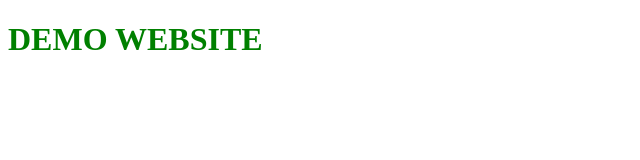
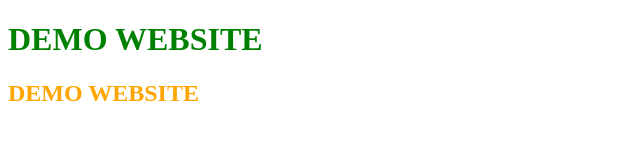
Before and after one commit to shivapuranik/Demorepository, a plain HTML site: page index.html in a window 1280 px wide. Shown: the whole page, without its empty margins (0-640 px from the left). Drawn offline with Linux system fonts and the light colour scheme.

Commit message:
Update index.html

```diff
--- a/index.html
+++ b/index.html
@@ -8,5 +8,6 @@
 </head>
 <body>
     <h1 style="color: green;">DEMO WEBSITE</h1>
+    <h2 style="color: orange;">DEMO WEBSITE</h2>
 </body>
 </html>
```
